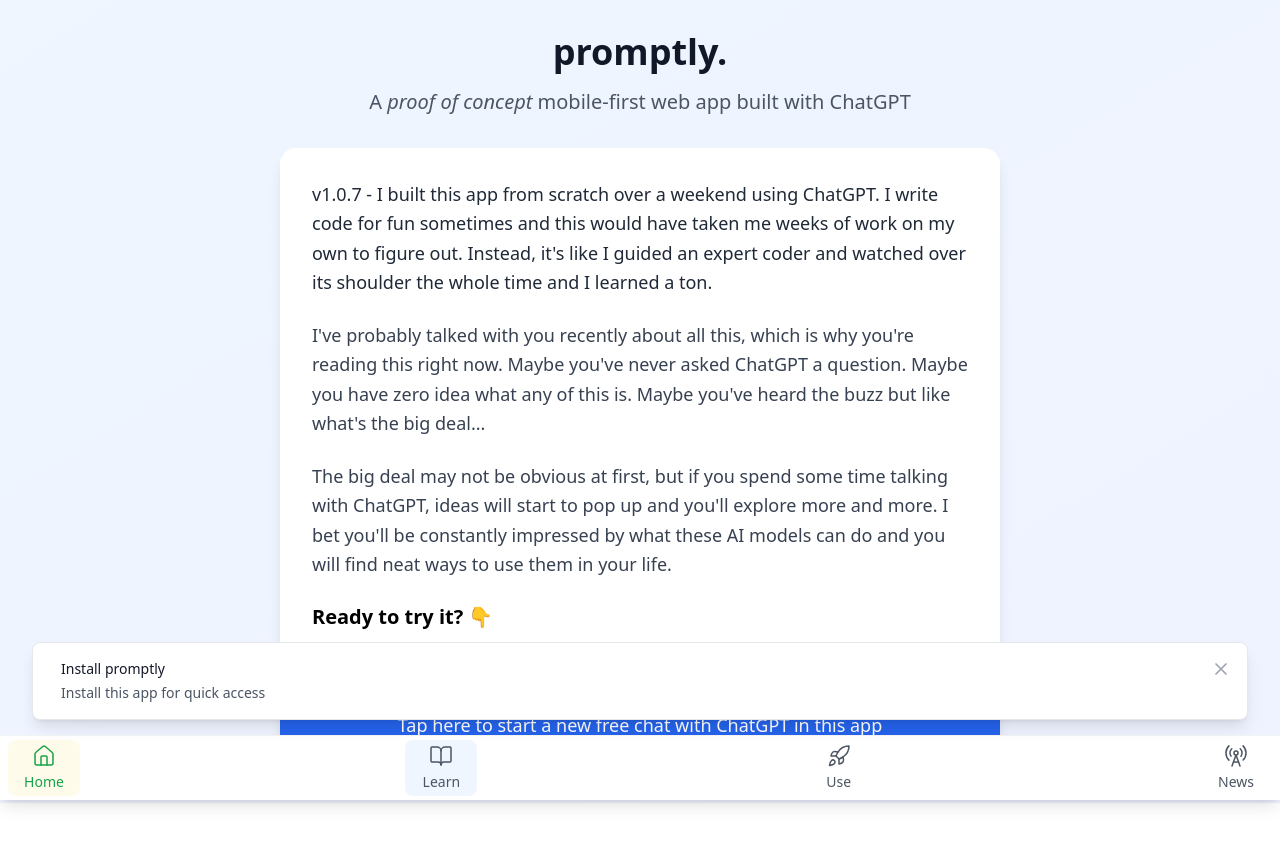
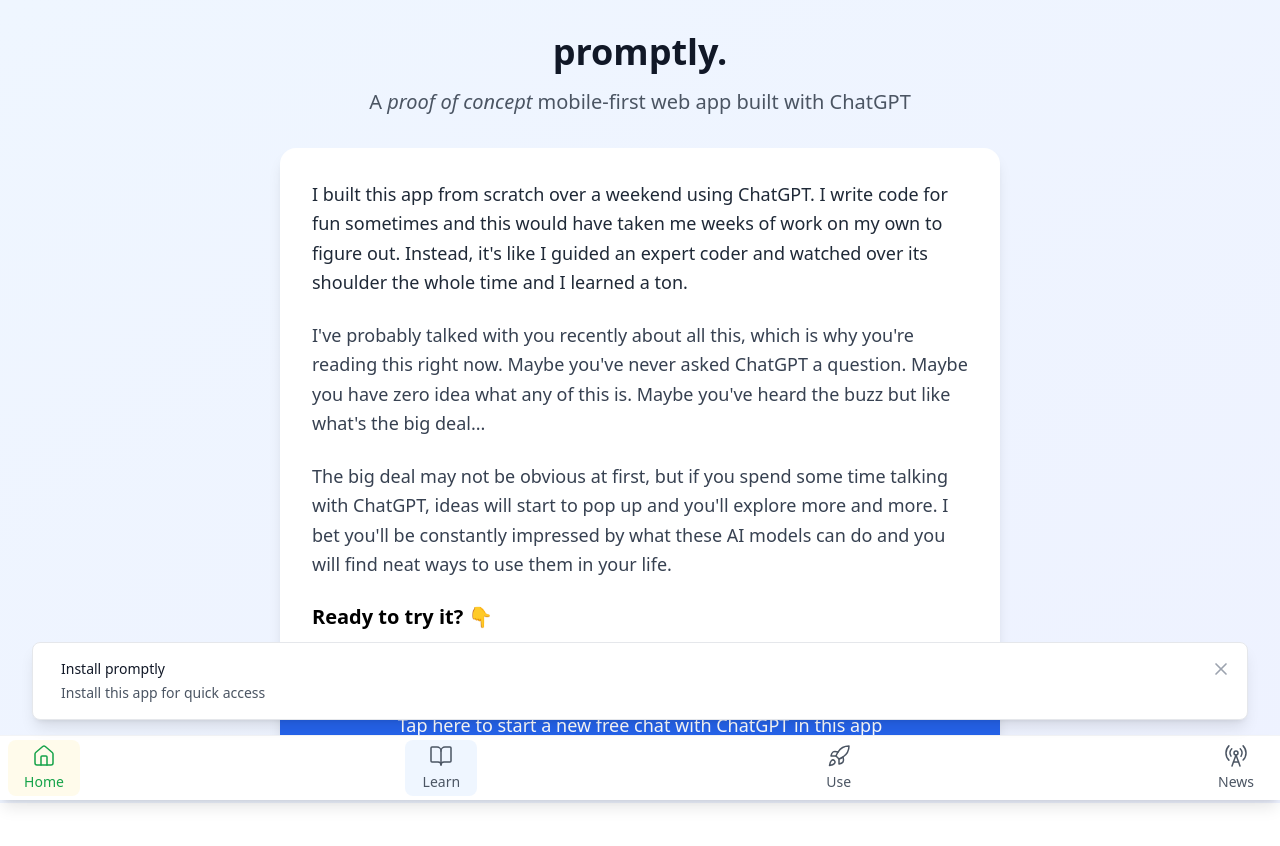
Before and after one commit to josephrclick/promptly, a Vue app: page / in a window 1280 px wide. Shown: the top 846 px of the page. Built offline with nearby package versions, Linux system fonts and the light colour scheme.

Commit message:
Initial commit with project structure

```diff
--- a/src/views/Home.vue
+++ b/src/views/Home.vue
@@ -20,7 +20,7 @@
         <!-- Personal Story Cards -->
         <section class="bg-white rounded-2xl shadow-lg p-8">
           <p class="text-gray-800 text-lg leading-relaxed mb-6">
-            v1.0.7 - I built this app from scratch over a weekend using ChatGPT. I write code for fun sometimes and this would have taken me weeks of work on my own to figure out. Instead, it's like I guided an expert coder and watched over its shoulder the whole time and I learned a ton.
+            I built this app from scratch over a weekend using ChatGPT. I write code for fun sometimes and this would have taken me weeks of work on my own to figure out. Instead, it's like I guided an expert coder and watched over its shoulder the whole time and I learned a ton.
           </p>
           <p class="text-gray-700 text-lg leading-relaxed mb-6">
             I've probably talked with you recently about all this, which is why you're reading this right now. Maybe you've never asked ChatGPT a question. Maybe you have zero idea what any of this is. Maybe you've heard the buzz but like what's the big deal...
```
